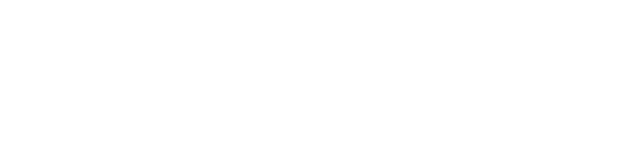
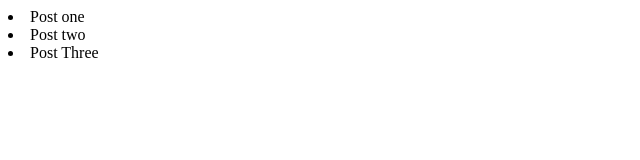
Before and after one commit to rickcarvlh/Asynchronous-JS-and-Fetch_API, a plain HTML site: page Callback_Functions/index.html in a window 1280 px wide. Shown: the whole page, without its empty margins (0-640 px from the left). Drawn offline with Linux system fonts and the light colour scheme.

Commit message:
app.js finished

```diff
--- a/Callback_Functions/app.js
+++ b/Callback_Functions/app.js
@@ -0,0 +1,64 @@
+const posts = [{
+        title: 'Post one',
+        body: 'This is post one'
+    },
+    {
+        title: 'Post two',
+        body: 'This is post two'
+    },
+]
+
+// function createPost(post) {
+//     setTimeout(function () {
+//         posts.push(post)
+//     }, 2000);
+// }
+
+// function getPosts() {
+//     setTimeout(function () {
+//         let output = '';
+//         posts.forEach(function (post) {
+//             output += `<li>${post.title}</li>`
+//         });
+//         document.body.innerHTML = output;
+//     }, 1000);
+
+// }
+
+// // Calling functions
+
+// createPost({
+//     title: 'Post Three',
+//     body: 'This is post Three'
+// });
+
+
+// getPosts();
+
+function createPost(post, callback) {
+    setTimeout(function () {
+        posts.push(post);
+        callback();
+    }, 2000);
+}
+
+function getPosts() {
+    setTimeout(function () {
+        let output = '';
+        posts.forEach(function (post) {
+            output += `<li>${post.title}</li>`
+        });
+        document.body.innerHTML = output;
+    }, 1000);
+
+}
+
+// // Calling functions
+
+createPost({
+    title: 'Post Three',
+    body: 'This is post Three'
+}, getPosts);
+
+
+// getPosts();
```
Also changed, not shown: Callback_Functions/index.html (+5 -0 lines).
